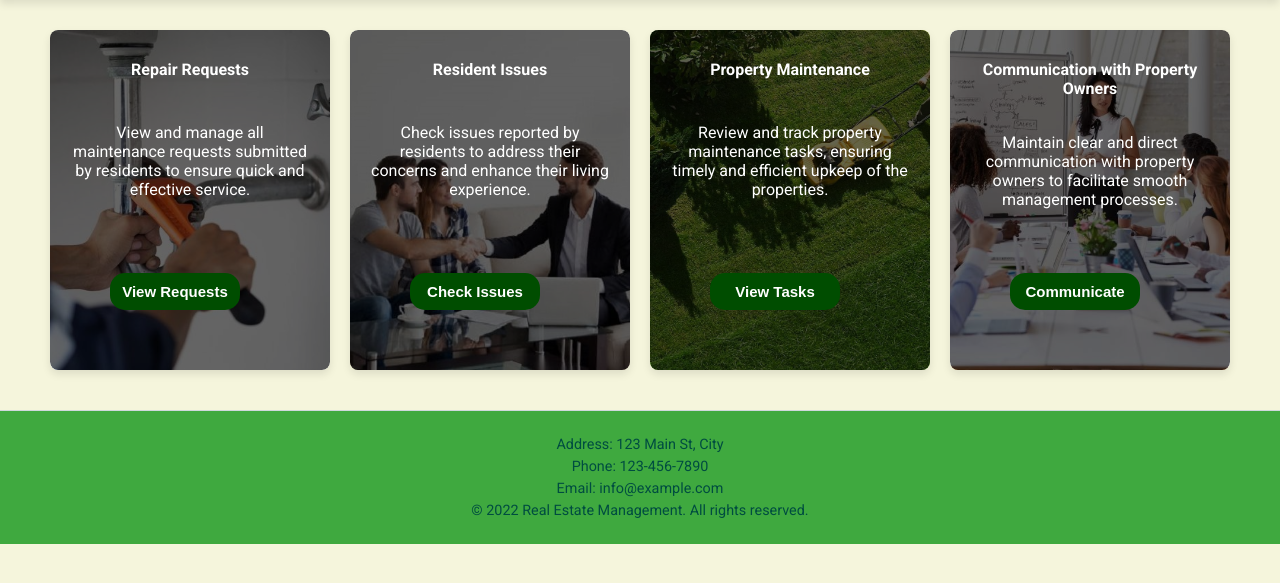
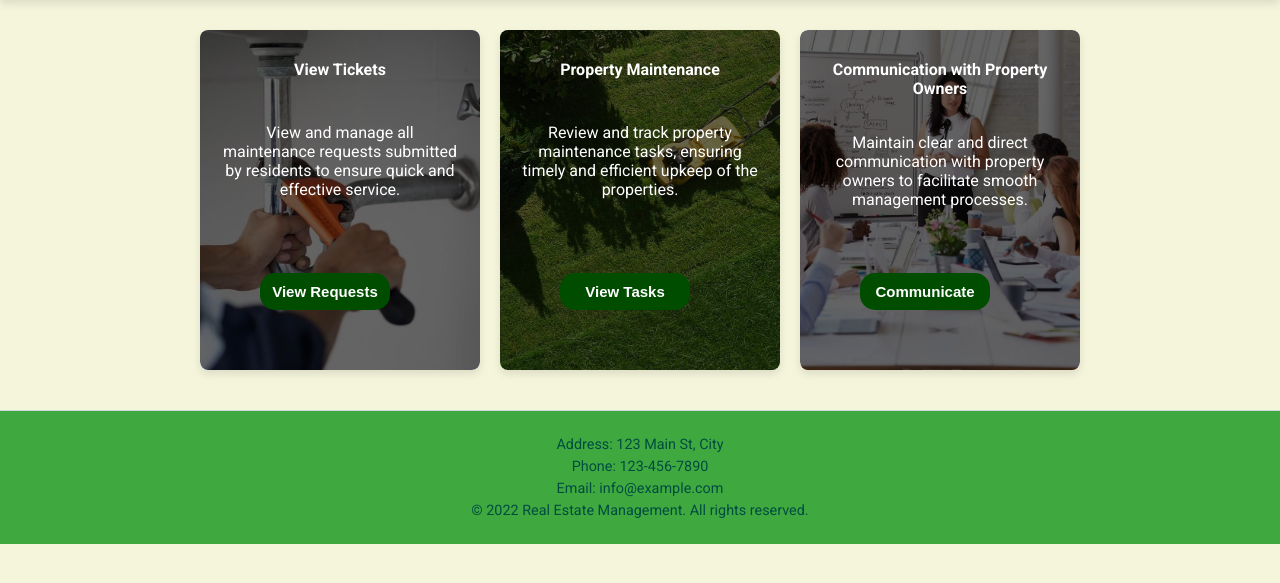
Before and after one commit to NicoleMumo/Real-Estate-Management-System, a PHP site: page /support.php in a window 1280 px wide. Shown: the part 90-673 px from the top of the page. Run offline with PHP 8.4, Linux system fonts and the light colour scheme; data that the repository does not hold is empty.

Commit message:
Removed resident issues section

```diff
--- a/support.php
+++ b/support.php
@@ -29,17 +29,12 @@
     <main>
         <!-- Maintenance Request Section -->
         <section id="maintenance-request" class="card" style="background-image: url('SupportImages/repair-requests.jpeg');">
-            <h2>Repair Requests</h2>
+            <h2>View Tickets</h2>
             <p>View and manage all maintenance requests submitted by residents to ensure quick and effective service.</p>
             <button onclick="openModal('viewRequestsModal')">View Requests</button>
         </section>
 
-        <!-- Resident Issues Section -->
-        <section id="resident-issues" class="card" style="background-image: url('SupportImages/resident-issues.jpeg');">
-            <h2>Resident Issues</h2>
-            <p>Check issues reported by residents to address their concerns and enhance their living experience.</p>
-            <button onclick="openModal('checkIssuesModal')">Check Issues</button>
-        </section>
+
 
         <!-- Property Maintenance Section -->
         <section id="property-maintenance" class="card" style="background-image: url('SupportImages/maintenance.jpeg');">
```
Also changed, not shown: Helpline_announcements.php (added), Helpline_communication.php (added), Helpline_tickets.php (added).
